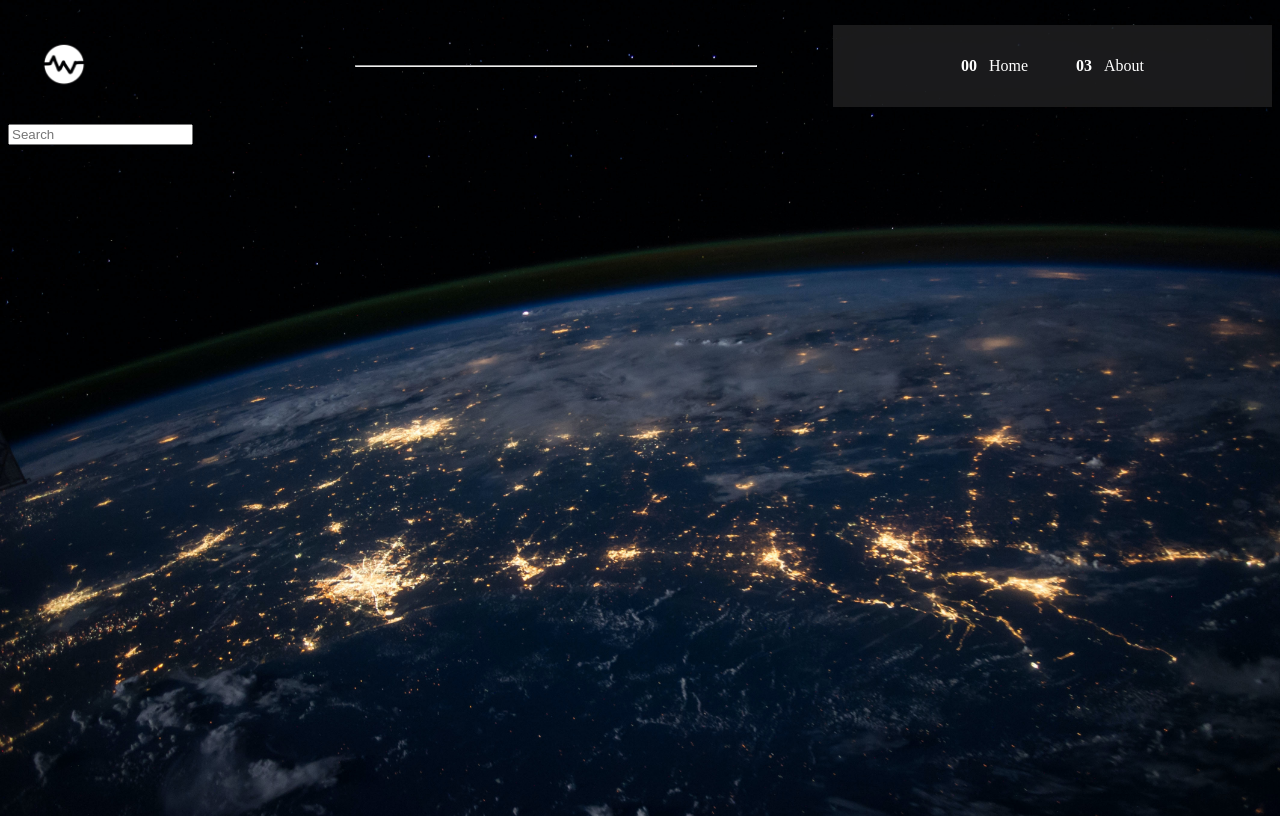
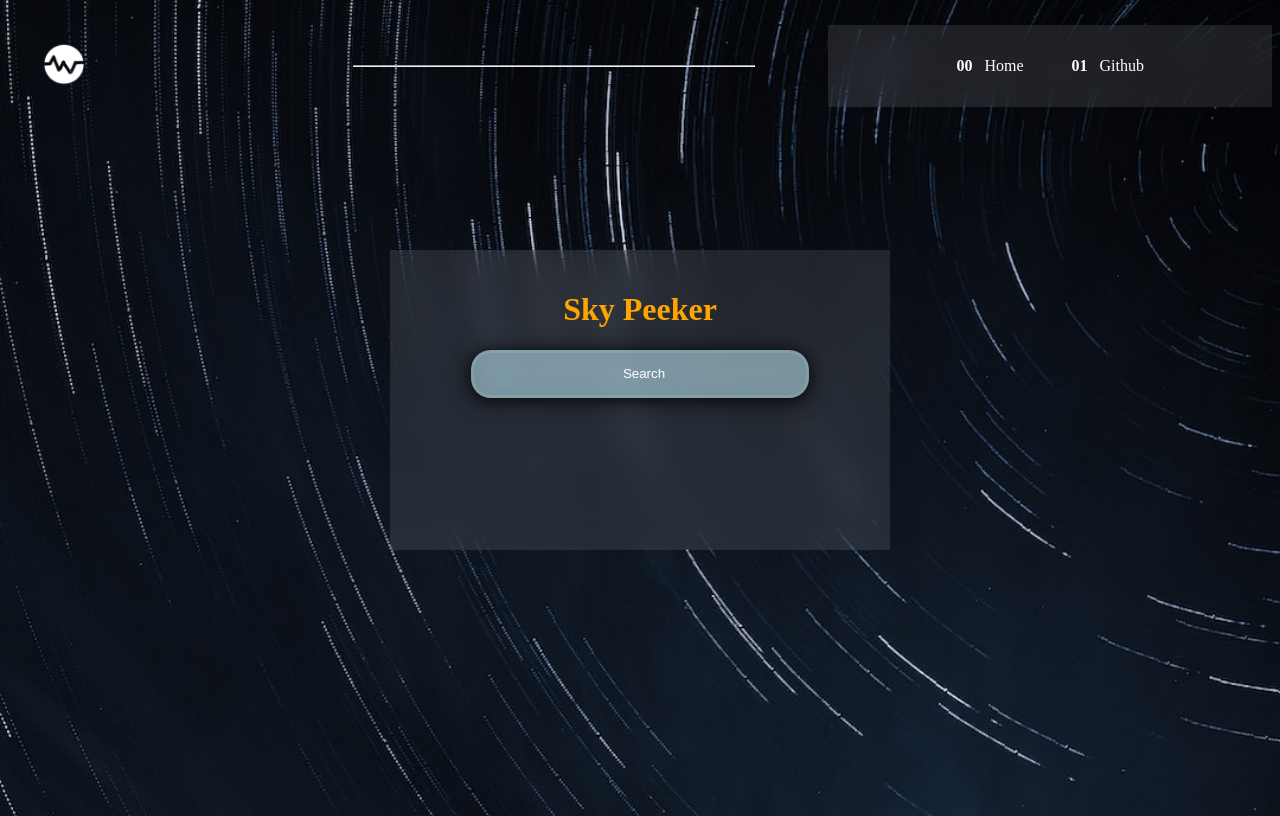
Before and after one commit to Warlord64/sky-peeker, a Flask app: template templates/index.html in a window 1280 px wide. Run offline with Flask 3, Linux system fonts and the light colour scheme; the template is opened without the code that fills it, so the values that code supplies are empty.

Commit message:
completed the frontend part

```diff
--- a/static/style.css
+++ b/static/style.css
@@ -1,11 +1,11 @@
 body{
     text-transform: capitalize;
-    background-image: url(./asset/nasa-Q1p7bh3SHj8-unsplash.jpg);
+    background-image: url(../static/asset/bgimg.jpg);
     background-size: cover;
     height: 50rem;
     background-repeat: no-repeat;
- /*   overflow-x: hidden;
-    overflow: hidden;*/
+ /*   overflow-x: hidden;*/
+    overflow: hidden;
 }
 
 
@@ -43,13 +43,14 @@ body{
     left: 5rem;
     align-items: center;
     width: 25em;
-    z-index: 2000;
+
 }
 
 .flex{
     display: flex;
     gap: var(--gap, 1rem);
 }
+.primary-navigation a:hover{color:orange;}
 
 .primary-navigation a{
     text-decoration: none;
@@ -60,6 +61,55 @@ body{
 .primary-navigation a > [aria-hidden="true"] {
     font-weight: 800;
     margin-inline-end: 0.75em;
+}
+
+
+
+.skypeeker .content{
+    position: absolute;
+    top: 50%;
+    color: white;
+    left: 50%;
+    transform: translate(-50%, -50%);
+    background: hsl(0 0% 100% / 0.1);
+    backdrop-filter: blur(1rem);
+    width: 500px;
+    height: 300px;
+    z-index: 2;
+    text-align: center;
+    padding: 20px;
+    box-sizing: border-box;
+}
+
+.input-group input{
+    border:3px solid hsl(0 0% 100% / 0.1);
+    box-shadow: 0 2px 20px 0 black;
+    border-radius: 20px;
+    height: 5vh;
+    color: white;
+    text-align: center;
+    padding-left: 10px;
+    background:rgba(173, 216, 230, 0.582);
+    backdrop-filter: blur(1rem);
+    width: 25vw;
+    transition:350ms ease-out;
+}
+
+.input-group input::placeholder{
+    color: white;
+    text-align: center;
+    padding: 10px;
+}
+
+
+.skypeeker .content h1{color: orange;}
+
+
+
+.span{color: orange;}
+
+.row div{
+    align-content: flex-start;
 }
 
 @media (max-width:35em) {
@@ -131,6 +181,18 @@ body{
     .hr-line-one{
         display: none;
     }
+
+    .skypeeker .content{
+        width: 350px;
+        height: 350px;
+    }
+
+    .input-group input{
+        height: 4.5vh;
+        width: 40vw;
+    }
+
+
 }
 
 @media(min-width: 35em) and (max-width:55em){
--- a/templates/index.html
+++ b/templates/index.html
@@ -4,6 +4,9 @@
     <meta charset="UTF-8">
     <meta http-equiv="X-UA-Compatible" content="IE=edge">
     <meta name="viewport" content="width=device-width, initial-scale=1.0">
+    <link rel="icon"
+    type="image/png"
+    href="../static/asset/logo2.png">
     <title>Weather-App</title>
 </head>
 <body class="home">
@@ -30,13 +33,13 @@
             <ul id="primary-navigation" data-visible="false"
             class="primary-navigation flex">
             <li class="active">
-                <a href="">
+                <a href="/">
                     <span aria-hidden="true">00</span>Home
                 </a>
 
             <li>
-                <a href="">
-                    <span aria-hidden="true">03</span>About
+                <a href="https://github.com/suryapsp/sky-peeker" target="_blank">
+                    <span aria-hidden="true">01</span>Github
                 </a>
             </ul>
         </nav>
@@ -44,6 +47,10 @@
     </header>
     <script src="../static/main.js"></script>
 
+    <div class="skypeeker">
+
+        <div class="content">
+            <h1>Sky Peeker</h1>
             <form method="post">
                 <div class="input-group">
                     <input type="text" class="form-control" name="city" placeholder="Search">
@@ -52,15 +59,27 @@
                         <div class="row">
                             {% if weather_info.country_code and weather_info.coordinate and weather_info.temp and
                             weather_info.pressure and weather_info.humidity %}
-                    <div>
 
-                        <p>City name : {{weather_info.cityname}}</p>
-                        <p>temp : {{weather_info.temp_cel}}</p>
-                        <p>humidity : {{weather_info.humidity}}</p>
-                        <p>country code : {{weather_info.country_code}}</p>
+                            <div >
+
+                                <p>City name : <span class="span">{{weather_info.cityname}}</span></p>
+                                <p>temperature :<span class="span"> {{weather_info.temp_cel}}</span></p>
+                                <p>humidity :<span class="span"> {{weather_info.humidity}}</span></p>
+                                <p>country code : <span class="span">{{weather_info.country_code}}</span></p>
+
                             </div>
                             {% endif %}
                         </div>
+                      </form>
+                    </div>
+                </form>
+        </div>
+    </div>
+
+
+
+
+
 </body>
 
 </html>
```
Also changed, not shown: static/asset/2189644.svg (deleted), static/asset/2209582.svg (deleted), static/asset/303241.svg (deleted), static/asset/bgimg.jpg (added), static/asset/daniela-beleva-SxWDjnfWPZU-unsplash.jpg (deleted), static/asset/diego-ph-5LOhydOtTKU-unsplash.jpg (deleted), static/asset/drew-beamer-Vc1pJfvoQvY-unsplash.jpg (deleted), static/asset/greg-rakozy-oMpAz-DN-9I-unsplash.jpg (deleted), static/asset/logo.png (deleted), static/asset/nasa-Q1p7bh3SHj8-unsplash.jpg (deleted), 2 other files. Lines whose indentation alone changed are shown as unchanged.
